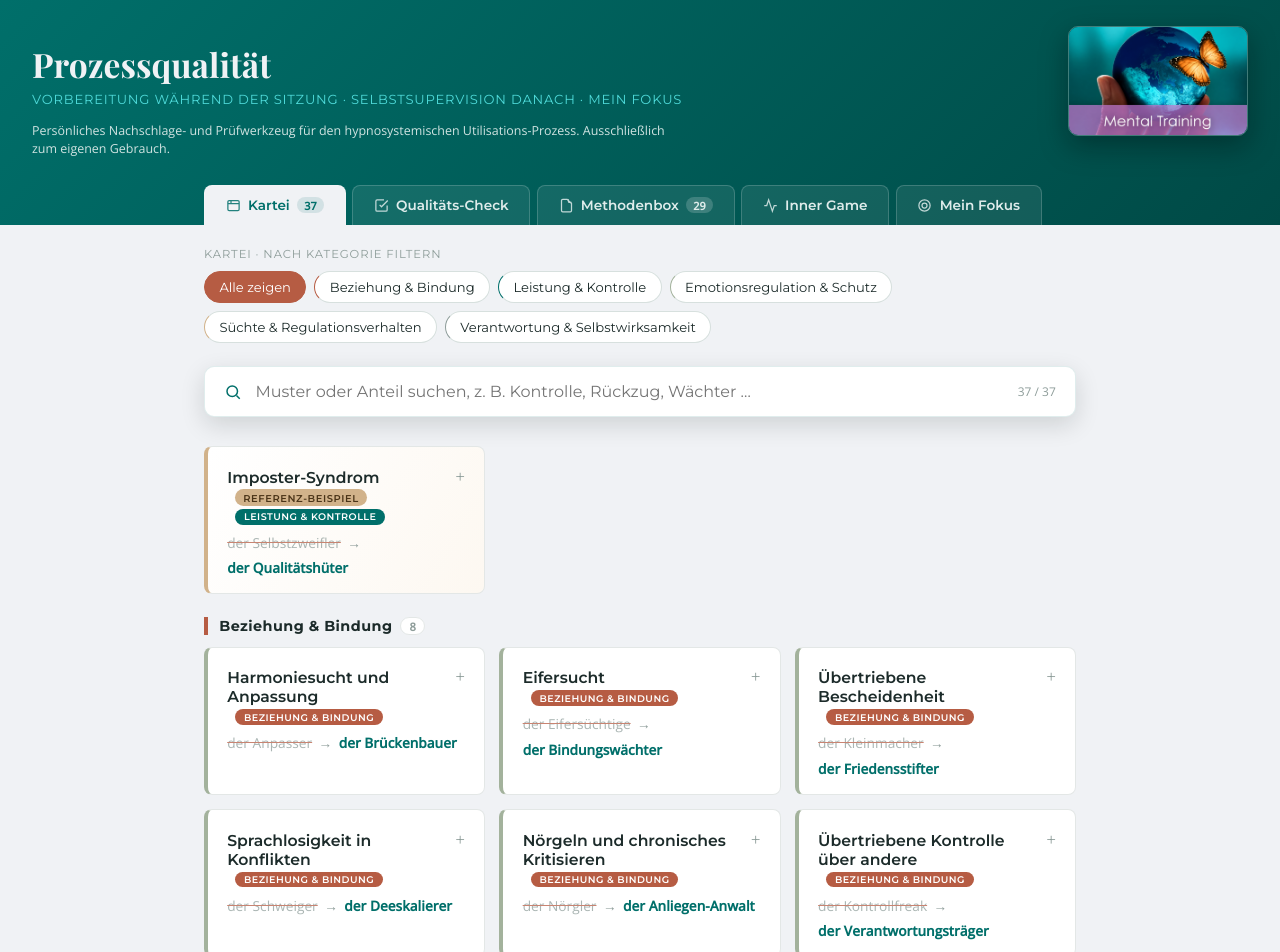
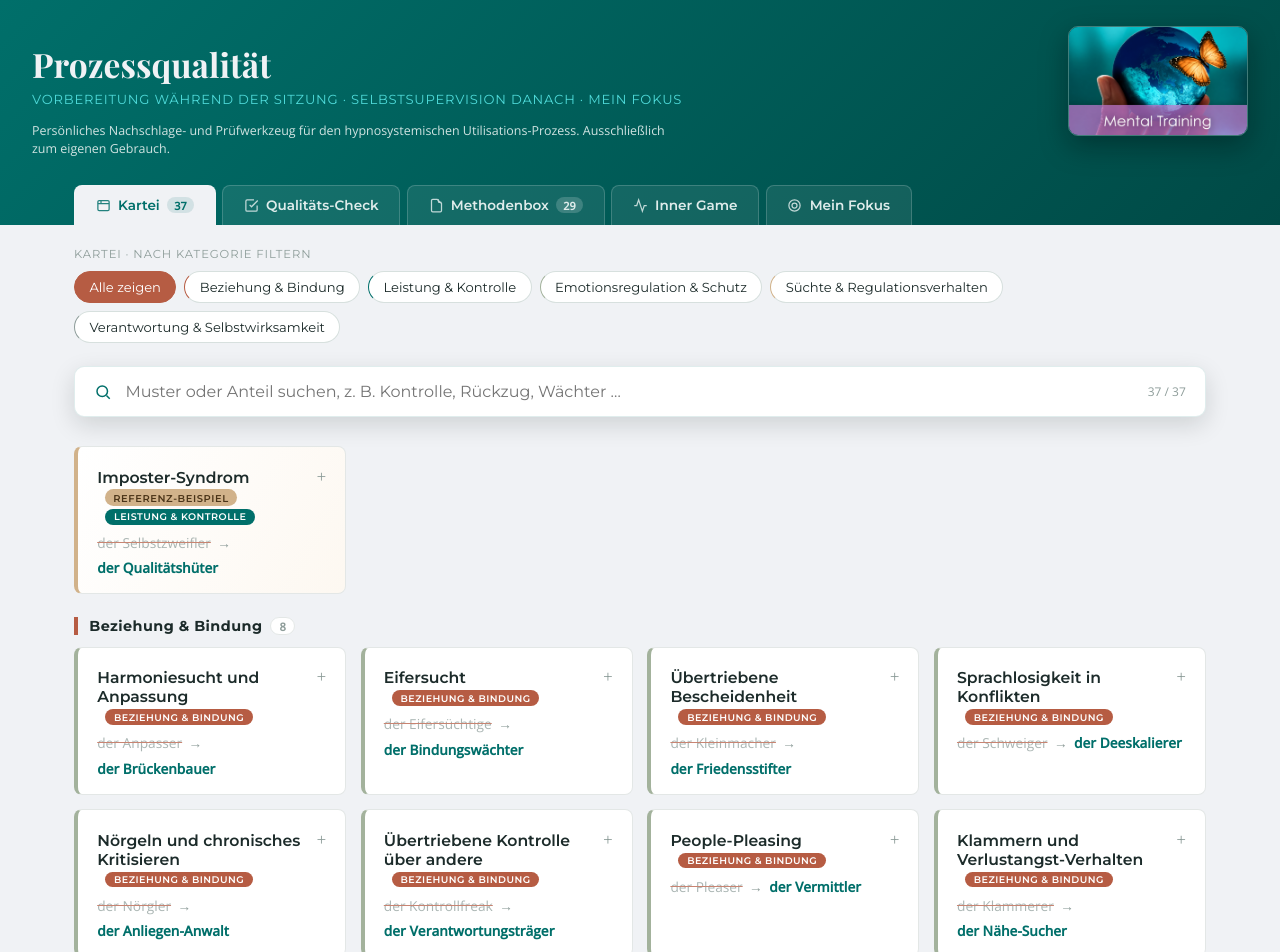
Before and after one commit to erwinadelmann/prozessqualitaet-app, a React (Vite) app: page / in a window 1280 px wide. Shown: the top 952 px of the page. Built offline with nearby package versions, Linux system fonts and the light colour scheme; a web font is replaced by a local one.

Commit message:
Fullscreen-Darstellung für PWA

```diff
--- a/index.html
+++ b/index.html
@@ -6,7 +6,10 @@
     <link rel="apple-touch-icon" href="/apple-touch-icon.png" />
     <link rel="manifest" href="/manifest.json" />
     <meta name="theme-color" content="#006f6a" />
-    <meta name="viewport" content="width=device-width, initial-scale=1.0" />
+    <meta name="viewport" content="width=device-width, initial-scale=1.0, viewport-fit=cover" />
+    <meta name="mobile-web-app-capable" content="yes" />
+    <meta name="apple-mobile-web-app-capable" content="yes" />
+    <meta name="apple-mobile-web-app-status-bar-style" content="black-translucent" />
     <title>Prozessqualität</title>
   </head>
   <body>
--- a/src/App.css
+++ b/src/App.css
@@ -48,7 +48,7 @@ header p.sub{
   line-height:1.5;
 }
 .tab-bar{
-  max-width:920px;
+  max-width:var(--content-max);
   margin:1.6rem auto 0;
   padding:0 1.5rem;
   display:flex;
@@ -77,7 +77,7 @@ header p.sub{
 }
 .tab-btn.active .tab-count{ background:rgba(0,111,106,0.12); color:var(--primary); }
 
-.search-wrap{ max-width:920px; margin:0 auto; padding:1.4rem 1.5rem 0; }
+.search-wrap{ max-width:var(--content-max); margin:0 auto; padding:1.4rem 1.5rem 0; }
 .search-box{
   background:var(--card-bg);
   border-radius:10px;
@@ -94,7 +94,7 @@ header p.sub{
 }
 .count{ font-family:'Open Sans', sans-serif; font-size:0.75rem; color:var(--muted); white-space:nowrap; }
 
-.picker-wrap{ max-width:920px; margin:0 auto; padding:1.4rem 1.5rem 0; }
+.picker-wrap{ max-width:var(--content-max); margin:0 auto; padding:1.4rem 1.5rem 0; }
 .picker-label{
   font-family:'Montserrat', sans-serif; font-size:0.72rem; letter-spacing:0.08em;
   text-transform:uppercase; color:var(--muted); margin:0 0 0.6rem;
@@ -111,7 +111,7 @@ header p.sub{
 .chip.reset{ color:var(--terracotta); border-color:var(--terracotta); background:transparent; }
 .chip.reset.active{ background:var(--terracotta); border-color:var(--terracotta); color:#fff; }
 
-main{ max-width:920px; margin:0 auto; padding:1.8rem 1.5rem 4rem; }
+main{ max-width:var(--content-max); margin:0 auto; padding:1.8rem 1.5rem 4rem; }
 .grid{ display:grid; grid-template-columns:repeat(auto-fill, minmax(270px, 1fr)); gap:0.9rem; }
 @keyframes cardFadeIn{ from{ opacity:0; transform:translateY(8px); } to{ opacity:1; transform:translateY(0); } }
 .card{
@@ -257,7 +257,7 @@ button.ghost{
 
 /* Methodenbox */
 .methodenbox-hinweis{
-  max-width:920px; margin:1.2rem auto 0; padding:0 1.5rem;
+  max-width:var(--content-max); margin:1.2rem auto 0; padding:0 1.5rem;
   font-family:'Open Sans', sans-serif; font-size:0.78rem; color:var(--muted); line-height:1.5;
 }
 .method-card{ border-left-color:var(--muted); }
@@ -370,7 +370,7 @@ button.ghost{
 
 /* Inner Game */
 .ig-reminder{
-  max-width:920px; margin:1.8rem auto 0; padding:0.9rem 1.5rem;
+  max-width:var(--content-max); margin:1.8rem auto 0; padding:0.9rem 1.5rem;
   display:flex; align-items:flex-start; gap:0.7rem;
   font-family:'Open Sans', sans-serif; font-size:0.85rem; line-height:1.5; color:var(--terracotta);
   background:#fdf6f0; border:1px solid #ecd9c9; border-radius:8px;
@@ -379,12 +379,12 @@ button.ghost{
 @media (min-width:990px){ .ig-reminder{ margin-left:auto; margin-right:auto; } }
 .ig-reminder svg{ flex-shrink:0; margin-top:0.1rem; }
 .ig-reminder p{ margin:0; }
-.ig-hero{ max-width:920px; margin-left:auto; margin-right:auto; margin-top:1.4rem; }
+.ig-hero{ max-width:var(--content-max); margin-left:auto; margin-right:auto; margin-top:1.4rem; }
 .ig-zielsatz{
   font-family:'Playfair Display', serif; font-style:italic; font-size:1.2rem;
   color:var(--secondary); margin:1rem 0 0; position:relative; z-index:1;
 }
-.ig-schritte{ max-width:920px; margin:0 auto; padding:0 1.5rem 4rem; display:flex; flex-direction:column; gap:1rem; }
+.ig-schritte{ max-width:var(--content-max); margin:0 auto; padding:0 1.5rem 4rem; display:flex; flex-direction:column; gap:1rem; }
 .ig-schritt-card{
   display:flex; gap:1.2rem; align-items:flex-start;
   background:var(--card-bg); border:1px solid #e3e7e6; border-left:5px solid var(--primary);
--- a/src/index.css
+++ b/src/index.css
@@ -10,8 +10,12 @@
   --bg:#f0f2f5;
   --card-bg:#ffffff;
   --ink:#1c2b2a;
+  --content-max:920px;
   color-scheme: light;
 }
+@media (min-width:1200px){ :root{ --content-max:1180px; } }
+@media (min-width:1600px){ :root{ --content-max:1480px; } }
+@media (min-width:2000px){ :root{ --content-max:1760px; } }
 
 *{ box-sizing:border-box; }
 
```
Also changed, not shown: public/manifest.json.
